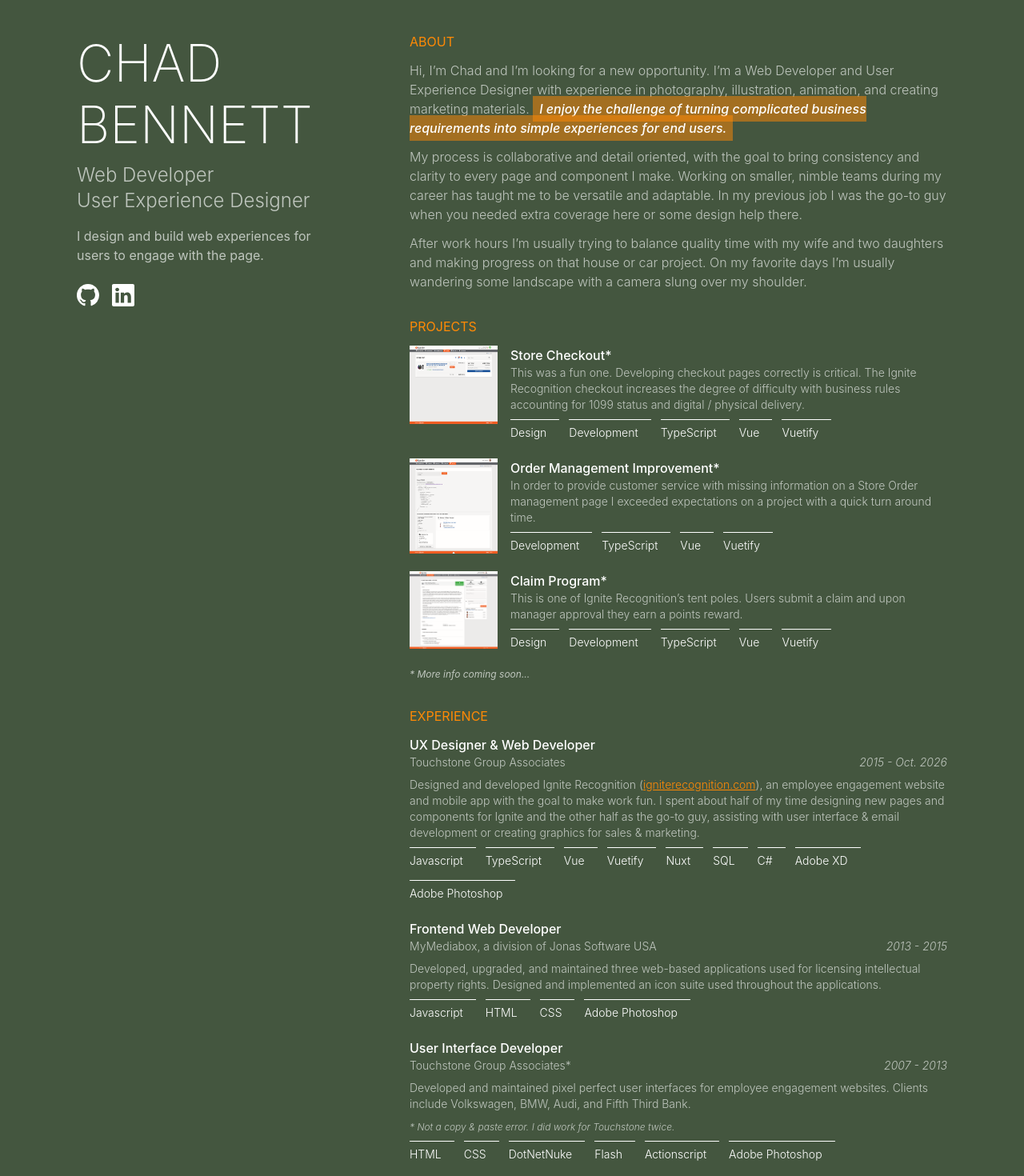
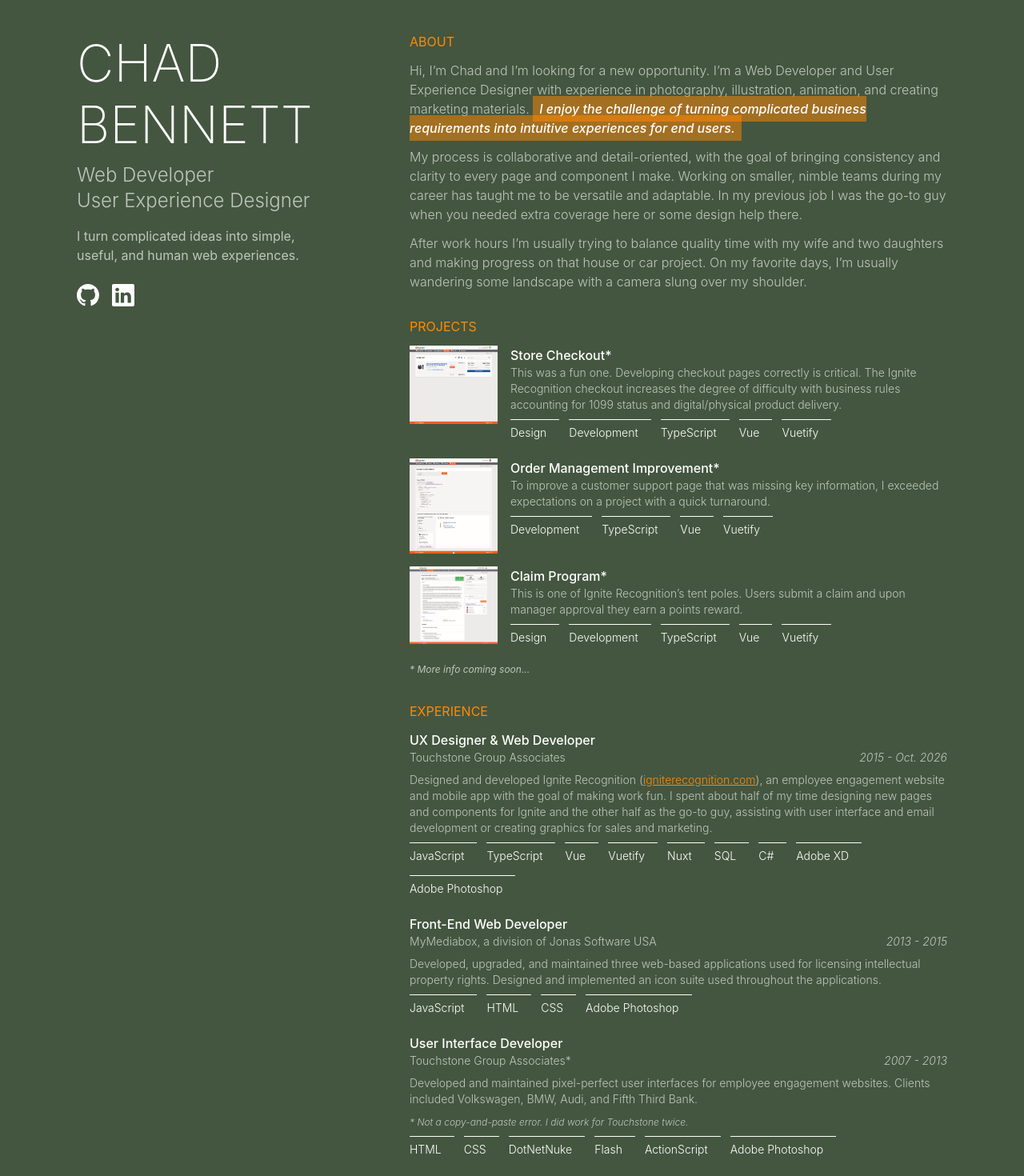
Before and after one commit to bennettcab/portfolio-v1, a Next.js app: page / in a window 1280 px wide. Shown: the top 1470 px of the page at 80% size. Built offline with nearby package versions, Linux system fonts and the light colour scheme.

Commit message:
Fixed grammer issues. Changed wording.

```diff
--- a/app/layout.tsx
+++ b/app/layout.tsx
@@ -11,7 +11,7 @@ const interSans = Inter({
 export const metadata: Metadata = {
   title: "Chad Bennett - Web Developer & UX Designer",
   description:
-    "Portfolio site for showing the work I've done and learning new development skills in the process.",
+    "Portfolio for showcasing my past work and developing new skills as I continue to learn.",
 };
 
 export default function RootLayout({ children }: LayoutProps<"/">) {
--- a/app/page.tsx
+++ b/app/page.tsx
@@ -21,15 +21,15 @@ export default function Home() {
           >
             igniterecognition.com
           </a>
-          ), an employee engagement website and mobile app with the goal to make
-          work fun. I spent about half of my time designing new pages and
+          ), an employee engagement website and mobile app with the goal of
+          making work fun. I spent about half of my time designing new pages and
           components for Ignite and the other half as the go-to guy, assisting
-          with user interface & email development or creating graphics for sales
-          & marketing.
+          with user interface and email development or creating graphics for
+          sales and marketing.
         </>,
       ],
       skills: [
-        "Javascript",
+        "JavaScript",
         "TypeScript",
         "Vue",
         "Vuetify",
@@ -41,22 +41,22 @@ export default function Home() {
       ],
     },
     {
-      title: "Frontend Web Developer",
+      title: "Front-End Web Developer",
       companyName: "MyMediabox, a division of Jonas Software USA",
       timeFrame: "2013 - 2015",
       descriptionParagraphs: [
         "Developed, upgraded, and maintained three web-based applications used for licensing intellectual property rights. Designed and implemented an icon suite used throughout the applications.",
       ],
-      skills: ["Javascript", "HTML", "CSS", "Adobe Photoshop"],
+      skills: ["JavaScript", "HTML", "CSS", "Adobe Photoshop"],
     },
     {
       title: "User Interface Developer",
       companyName: "Touchstone Group Associates*",
       timeFrame: "2007 - 2013",
       descriptionParagraphs: [
-        "Developed and maintained pixel perfect user interfaces for employee engagement websites. Clients include Volkswagen, BMW, Audi, and Fifth Third Bank.",
+        "Developed and maintained pixel-perfect user interfaces for employee engagement websites. Clients included Volkswagen, BMW, Audi, and Fifth Third Bank.",
         <span className="text-xs italic">
-          * Not a copy & paste error. I did work for Touchstone twice.
+          * Not a copy-and-paste error. I did work for Touchstone twice.
         </span>,
       ],
       skills: [
@@ -64,7 +64,7 @@ export default function Home() {
         "CSS",
         "DotNetNuke",
         "Flash",
-        "Actionscript",
+        "ActionScript",
         "Adobe Photoshop",
       ],
     },
@@ -73,7 +73,7 @@ export default function Home() {
     {
       title: "Store Checkout",
       descriptionParagraphs: [
-        "This was a fun one. Developing checkout pages correctly is critical. The Ignite Recognition checkout  increases the degree of difficulty with business rules accounting for 1099 status and digital / physical delivery.",
+        "This was a fun one. Developing checkout pages correctly is critical. The Ignite Recognition checkout increases the degree of difficulty with business rules accounting for 1099 status and digital/physical product delivery.",
       ],
       thumnailName: "StoreCheckout",
       skills: ["Design", "Development", "TypeScript", "Vue", "Vuetify"],
@@ -81,7 +81,7 @@ export default function Home() {
     {
       title: "Order Management Improvement",
       descriptionParagraphs: [
-        "In order to provide customer service with missing information on a Store Order management page I exceeded expectations on a project with a quick turn around time.",
+        "To improve a customer support page that was missing key information, I exceeded expectations on a project with a quick turnaround.",
       ],
       thumnailName: "StoreOrderManagement",
       skills: ["Development", "TypeScript", "Vue", "Vuetify"],
@@ -109,12 +109,12 @@ export default function Home() {
             marketing materials.{" "}
             <em className="bg-orange-400/50 px-2 py-1.5 font-medium text-white italic">
               I enjoy the challenge of turning complicated business requirements
-              into simple experiences for end users.
+              into intuitive experiences for end users.
             </em>
           </p>
           <p className="my-3 font-light">
-            My process is collaborative and detail oriented, with the goal to
-            bring consistency and clarity to every page and component I make.
+            My process is collaborative and detail-oriented, with the goal of
+            bringing consistency and clarity to every page and component I make.
             Working on smaller, nimble teams during my career has taught me to
             be versatile and adaptable. In my previous job I was the go-to guy
             when you needed extra coverage here or some design help there.
@@ -122,7 +122,7 @@ export default function Home() {
           <p className="my-3 font-light">
             After work hours I&rsquo;m usually trying to balance quality time
             with my wife and two daughters and making progress on that house or
-            car project. On my favorite days I&rsquo;m usually wandering some
+            car project. On my favorite days, I&rsquo;m usually wandering some
             landscape with a camera slung over my shoulder.
           </p>
         </div>
--- a/app/ui/icons/social-icon.tsx
+++ b/app/ui/icons/social-icon.tsx
@@ -5,7 +5,7 @@ export default function Icon({ name }: { name: string }) {
   switch (name) {
     case "GitHub":
       return <IconGitHub />;
-    case "Linkedin":
+    case "LinkedIn":
       return <IconLinkedin />;
   }
 }
--- a/app/ui/page-header.tsx
+++ b/app/ui/page-header.tsx
@@ -5,7 +5,7 @@ export default function PageHeader() {
   const socials: SocialData[] = [
     { name: "GitHub", url: "https://github.com/bennettcab" },
     {
-      name: "Linkedin",
+      name: "LinkedIn",
       url: "https://www.linkedin.com/in/chad-bennett-a22367b0/",
     },
   ];
@@ -20,7 +20,7 @@ export default function PageHeader() {
         <div>User Experience Designer</div>
       </div>
       <p className="mt-4 mb-6">
-        I design and build web experiences for users to engage with the page.
+        I turn complicated ideas into simple, useful, and human web experiences.
       </p>
       <div className="flex flex-wrap text-white">
         {socials.map((data, index) => (
```
